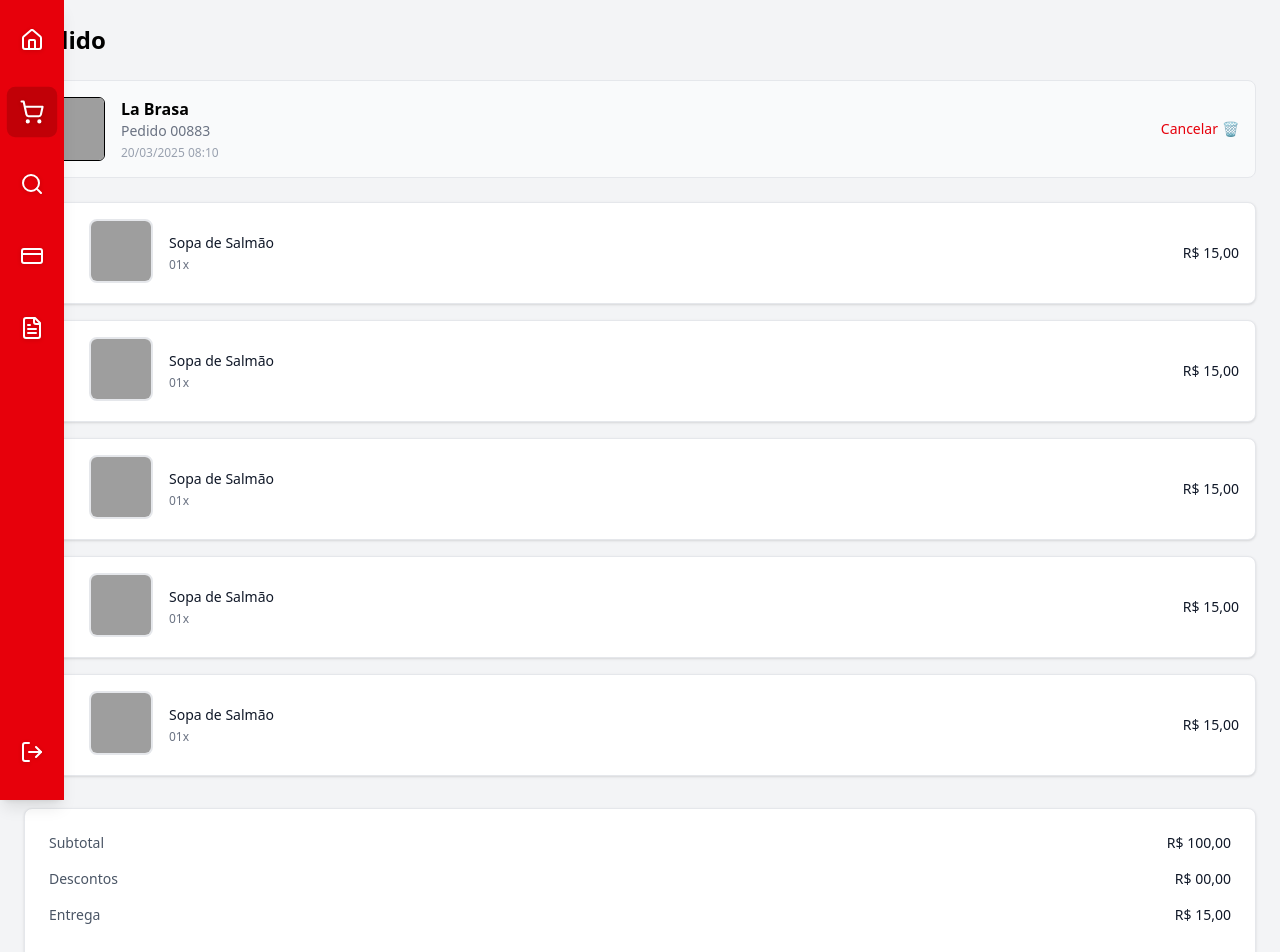
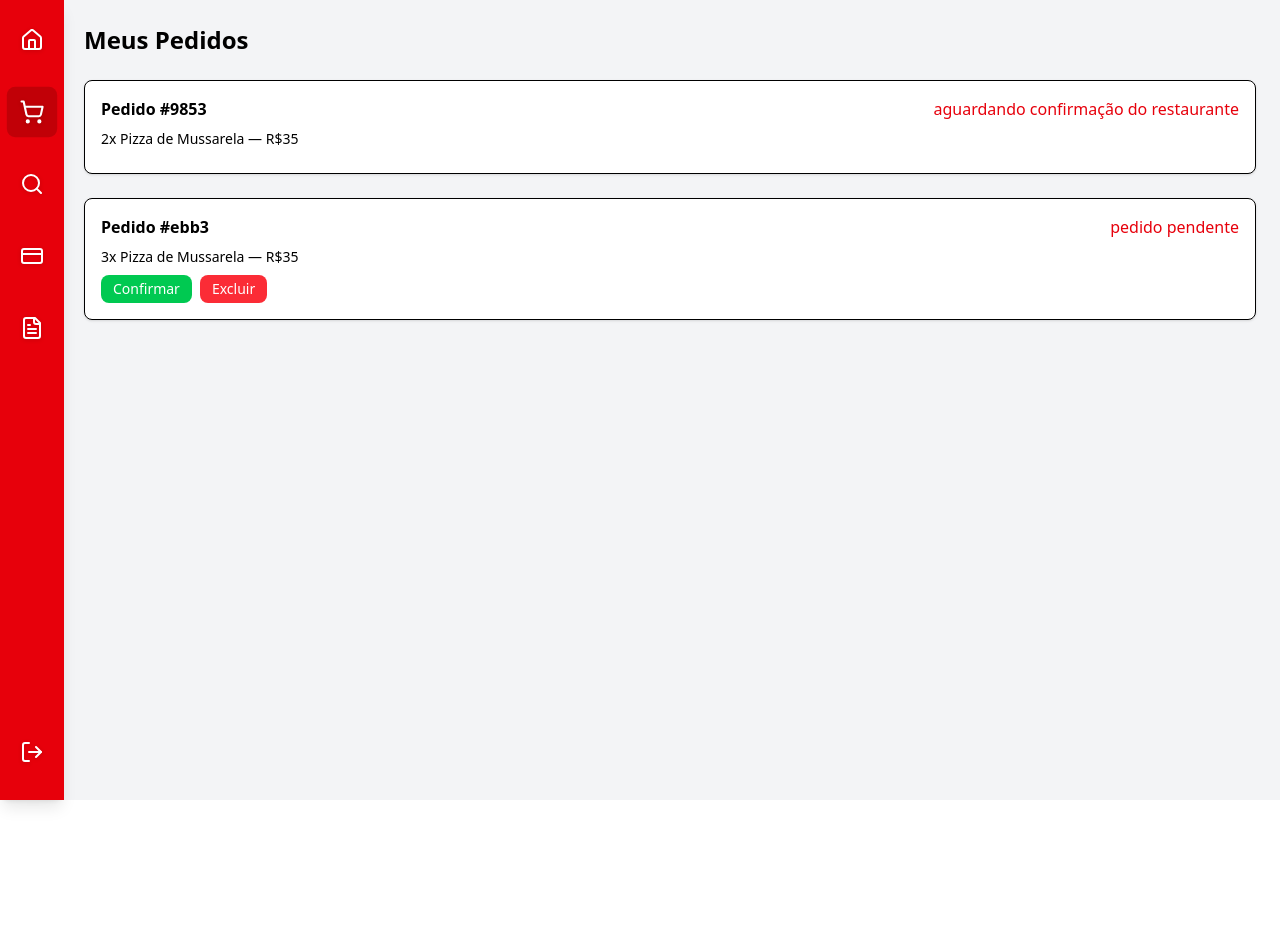
Before and after one commit to dxxiogo/pw2-project, a React (Vite) app: page /order in a window 1280 px wide. Shown: the top 952 px of the page. After the commit the page ends 800 px from the top, so only its background shows below. Built offline with nearby package versions, Linux system fonts and the light colour scheme; data requests are answered from the project's data file; sample sign-in values are in the browser's storage; grey boxes are pictures that could not be loaded.

Commit message:
adcionando integracao do carrinho dos pedidos dos clientes

```diff
--- a/db.json
+++ b/db.json
@@ -106,63 +106,6 @@
   ],
   "orders": [
     {
-      "id": "1",
-      "userId": 1,
-      "restaurantId": 2,
-      "items": [
-        3
-      ],
-      "status": "pending",
-      "address": {
-        "lat": -23.55052,
-        "lng": -46.633308
-      }
-    },
-    {
-      "id": "23e9",
-      "userId": 1,
-      "restaurantId": 1,
-      "items": [
-        {
-          "name": "Panqueca Recheada",
-          "quantity": 4,
-          "price": 20,
-          "note": ""
-        }
-      ],
-      "status": "pending"
-    },
-    {
-      "id": "e760",
-      "userId": 1,
-      "restaurantId": 1,
-      "items": [
-        {
-          "id": "1",
-          "name": "Pizza de Mussarela",
-          "quantity": 2,
-          "price": 35,
-          "note": ""
-        }
-      ],
-      "status": "pending"
-    },
-    {
-      "id": "6920",
-      "userId": "1",
-      "restaurantId": 1,
-      "items": [
-        {
-          "id": "1",
-          "name": "Pizza de Mussarela",
-          "quantity": 2,
-          "price": 35,
-          "note": ""
-        }
-      ],
-      "status": "pending"
-    },
-    {
       "id": "bb80",
       "userId": "2",
       "restaurantId": 2,
@@ -178,7 +121,7 @@
       "status": "pending"
     },
     {
-      "id": "d3d5",
+      "id": "9853",
       "userId": "1",
       "restaurantId": 1,
       "items": [
@@ -190,17 +133,17 @@
           "note": ""
         }
       ],
-      "status": "pending"
+      "status": "confirmed"
     },
     {
-      "id": "edd2",
+      "id": "ebb3",
       "userId": "1",
       "restaurantId": 1,
       "items": [
         {
           "id": "1",
           "name": "Pizza de Mussarela",
-          "quantity": 2,
+          "quantity": 3,
           "price": 35,
           "note": ""
         }
--- a/src/pages/order/Order.tsx
+++ b/src/pages/order/Order.tsx
@@ -1,77 +1,98 @@
-import { Link } from "react-router-dom";
-import ProductCard from "../../components/order-item.tsx";
+import { useEffect, useState } from "react";
 import Sidebar from "../../components/sidebar.tsx";
-import FilledButton from "../../components/filled-button.tsx";
 
-export default function Order() {
+export default function OrdersPage() {
+  const [orders, setOrders] = useState<any[]>([]);
+  const user = JSON.parse(localStorage.getItem("user") || "{}");
+
+  const msgOrder={
+    "pending":"pedido pendente",
+    "confirmed":"aguardando confirmação do restaurante",
+    "canceled":"pedido cancelado",
+    "delivered":"pedido entregue com sucesso"
+  }
+
+  // carregar todos os pedidos do usuário
+  useEffect(() => {
+    if (!user?.id) return;
+
+    fetch(`http://localhost:3001/orders?userId=${user.id}`)
+      .then((res) => res.json())
+      .then((data) => setOrders(data))
+      .catch((err) => console.error("Erro ao buscar pedidos:", err));
+  }, [user]);
+
+  // confirmar pedido → muda status para "confirmed"
+  const handleConfirmOrder = async (orderId: number) => {
+    await fetch(`http://localhost:3001/orders/${orderId}`, {
+      method: "PATCH",
+      headers: { "Content-Type": "application/json" },
+      body: JSON.stringify({ status: "confirmed" }),
+    });
+
+    setOrders((prev) =>
+      prev.map((o) => (o.id === orderId ? { ...o, status: "confirmed" } : o))
+    );
+  };
+
+  // excluir pedido
+  const handleDeleteOrder = async (orderId: number) => {
+    await fetch(`http://localhost:3001/orders/${orderId}`, {
+      method: "DELETE",
+    });
+
+    setOrders((prev) => prev.filter((o) => o.id !== orderId));
+  };
+
   return (
     <div className="flex min-h-screen bg-gray-100">
       <Sidebar />
 
-      <div className="flex-1 p-6">
-        <h1 className="text-2xl font-semibold mb-6">Pedido</h1>
+      <div className="flex-1 p-6 ml-15">
+        <h1 className="text-2xl font-semibold mb-6">Meus Pedidos</h1>
 
-        {/* Header do pedido */}
-        <div className="bg-gray-50 border border-gray-200 p-4 rounded-lg flex items-center justify-between mb-6">
-          <div className="flex items-center space-x-4">
-            <img
-              src="/la-brasa-logo.png" // substitua pela sua imagem real
-              alt="Logo do Restaurante"
-              className="w-16 h-16 rounded-md border object-cover"
-            />
-            <div>
-              <p className="font-semibold">La Brasa</p>
-              <p className="text-sm text-gray-500">Pedido 00883</p>
-              <p className="text-xs text-gray-400 mt-1">20/03/2025 08:10</p>
-            </div>
-          </div>
-          <button className="text-red-600 hover:text-red-800 text-sm font-medium flex items-center">
-            <span className="mr-1">Cancelar</span>
-            🗑️
-          </button>
+        {orders.length === 0 ? (
+          <p className="text-gray-500">Você não possui pedidos.</p>
+        ) : (
+          <div className="space-y-6">
+            {orders.map((order) => (
+              <div
+                key={order.id}
+                className="bg-white border p-4 rounded-lg shadow-sm"
+              >
+                <div className="flex justify-between items-center mb-2">
+                  <p className="font-semibold">Pedido #{order.id}</p>
+                  <p className="text-m text-red-600">{msgOrder[order.status as keyof typeof msgOrder]}</p>
                 </div>
 
-        {/* Lista de produtos */}
-        <div className="space-y-4 mb-8">
-          {[...Array(5)].map((_, index) => (
-            <ProductCard
-              key={index}
-              image="/sopa.jpg" // substitua pela imagem real
-              title="Sopa de Salmão"
-              quantity="01x"
-              price="R$ 15,00"
-              onRemove={() => console.log('Remover produto')}
-            />
+                <div className="mb-2">
+                  {order.items.map((item: any) => (
+                    <p key={item.id} className="text-sm">
+                      {item.quantity}x {item.name} — R${item.price}
+                    </p>
                   ))}
                 </div>
 
-        {/* Resumo do pedido */}
-        <div className="bg-white border border-gray-200 rounded-lg p-6 shadow-sm space-y-4">
-          <div className="flex justify-between text-sm">
-            <span className="text-gray-600">Subtotal</span>
-            <span className="text-gray-900 font-medium">R$ 100,00</span>
+                {order.status === "pending" && (
+                  <div className="flex space-x-2">
+                    <button
+                      onClick={() => handleConfirmOrder(order.id)}
+                      className="px-3 py-1 bg-green-500 text-white rounded-lg hover:bg-green-600 text-sm"
+                    >
+                      Confirmar
+                    </button>
+                    <button
+                      onClick={() => handleDeleteOrder(order.id)}
+                      className="px-3 py-1 bg-red-500 text-white rounded-lg hover:bg-red-600 text-sm"
+                    >
+                      Excluir
+                    </button>
                   </div>
-          <div className="flex justify-between text-sm">
-            <span className="text-gray-600">Descontos</span>
-            <span className="text-gray-900 font-medium">R$ 00,00</span>
+                )}
               </div>
-          <div className="flex justify-between text-sm">
-            <span className="text-gray-600">Entrega</span>
-            <span className="text-gray-900 font-medium">R$ 15,00</span>
+            ))}
           </div>
-
-          <input
-            type="text"
-            placeholder="Cupom"
-            className="mt-4 w-full border border-gray-300 rounded-md px-4 py-2 text-sm focus:outline-none focus:ring-2 focus:ring-red-500"
-          />
-
-          <Link to="/order/address" className="block mt-4">
-          <FilledButton >
-            Avançar <span className="ml-auto font-semibold">R$ 115,00</span>
-          </FilledButton>
-          </Link>
-        </div>
+        )}
       </div>
     </div>
   );
```
Lines whose indentation alone changed are shown as unchanged.
